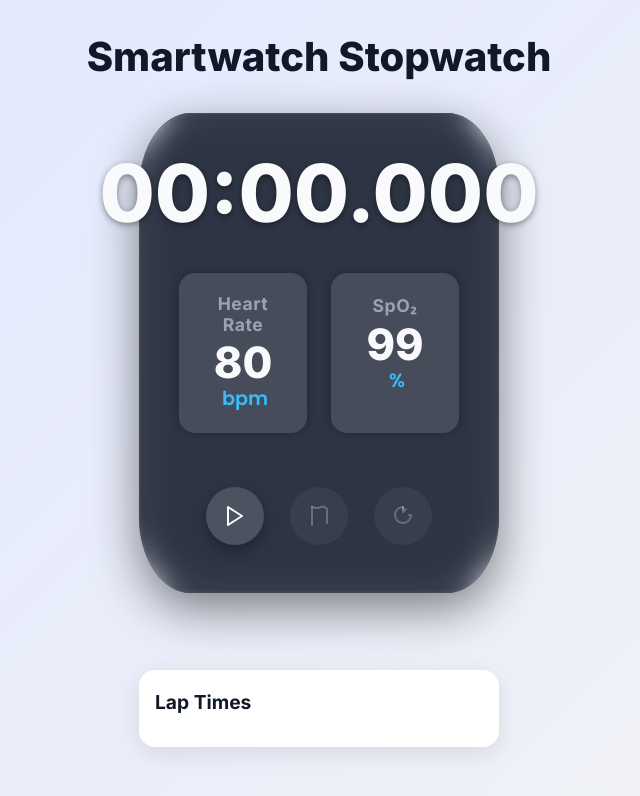
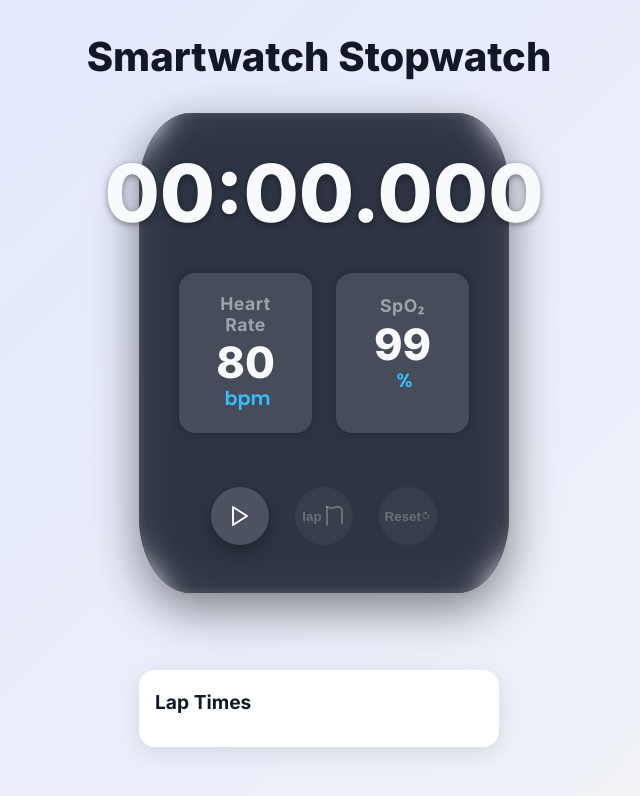
Before and after one commit to Dhrub-kumar/PRODIGY_WD_02, a plain HTML site: page index.html in a window 1280 px wide. Shown: the whole page, without its empty margins (321-961 px from the left). Drawn offline with Linux system fonts and the light colour scheme.

Commit message:
changes in rreset and lap

```diff
--- a/index.html
+++ b/index.html
@@ -77,7 +77,7 @@
           disabled
           aria-label="Record lap time"
           title="Lap"
-        >
+        ><h4>lap</h4>
           <svg viewBox="0 0 24 24" fill="none">
             <path d="M5 3v18" />
             <path d="M5 3c4 1.5 7 1 9 0 2-1 4 0 6 2v14" />
@@ -89,7 +89,7 @@
           disabled
           aria-label="Reset stopwatch"
           title="Reset"
-        >
+        ><h4>Reset</h4>
           <svg viewBox="0 0 24 24" fill="none">
             <path d="M12 5v-2a8 8 0 1 0 8 8h-2" />
             <polyline points="12 3 12 8 15 5" />
--- a/script.js
+++ b/script.js
@@ -39,7 +39,7 @@
     startTime = Date.now() - elapsedTime;
     timerInterval = setInterval(() => {
       updateDisplay();
-    }, 31); // ~30 fps for smoothness
+    }, 31);
     running = true;
     startStopBtn.setAttribute('aria-pressed', 'true');
     updateStartStopIcon(true);
@@ -73,7 +73,7 @@
     lapsList.prepend(li);
   }
 
-  // Toggle start/pause icon
+
   function updateStartStopIcon(isRunning) {
     if (!startStopBtn) return;
     startStopBtn.innerHTML = isRunning
@@ -97,7 +97,7 @@
 
   resetBtn.addEventListener('click', reset);
 
-  // Simulate Heart Rate and SpO2
+
   function randomInt(min, max) {
     return Math.floor(Math.random() * (max - min + 1)) + min;
   }
--- a/styles.css
+++ b/styles.css
@@ -60,7 +60,7 @@ main {
   position: relative;
   background: var(--watch-bg);
   border-radius: 3.25rem / 4.75rem;
-  width: 360px;
+  width: 370px;
   height: 480px;
   padding: 2rem 2.5rem 3rem;
   box-shadow:
@@ -80,7 +80,7 @@ main {
   background: var(--watch-glass);
   backdrop-filter: blur(var(--watch-glass-blur)) saturate(1.2);
   -webkit-backdrop-filter: blur(var(--watch-glass-blur)) saturate(1.2);
-  box-shadow: inset 0 0 4px rgba(255 255 255 / 0.15);
+  box-shadow: inset 0 0 10px rgba(255 255 255 / 0.15);
   z-index: 0;
 }
 
@@ -267,7 +267,7 @@ button[aria-label]:hover::after {
 }
 
 .lap-list li:hover {
-  background-color: #e0e7ff;
+  background-color: #1fecec;
 }
 
 .lap-label {
```
